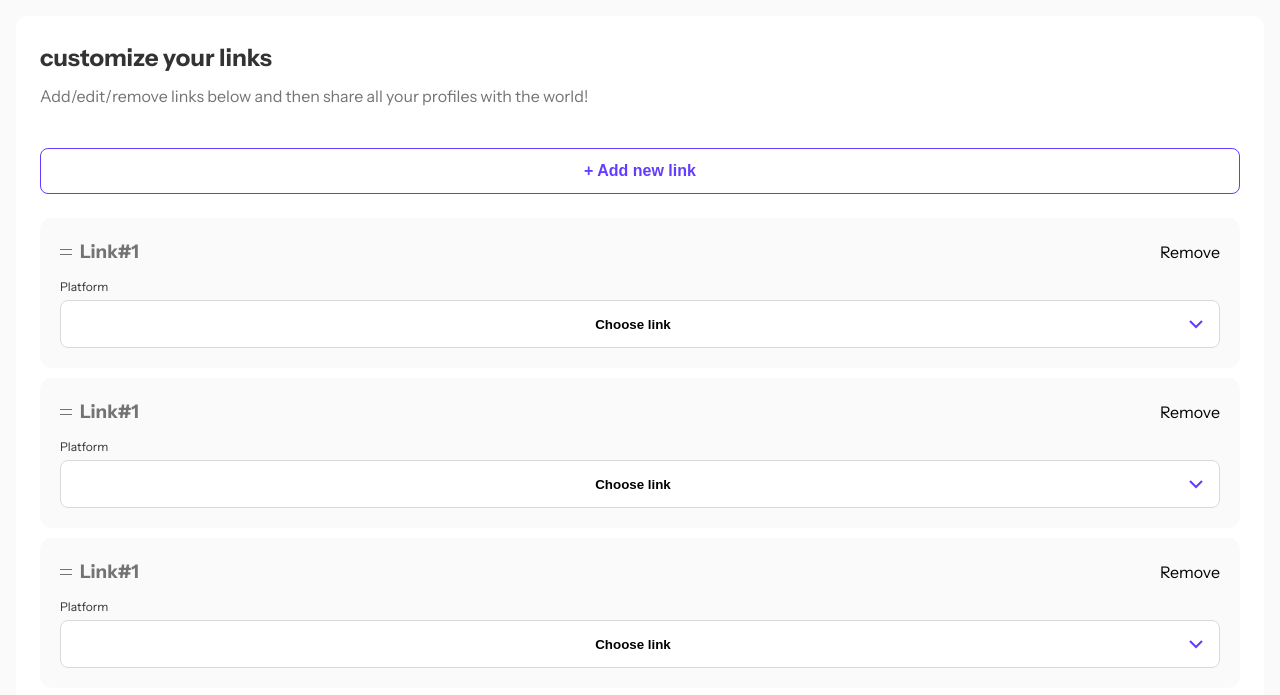
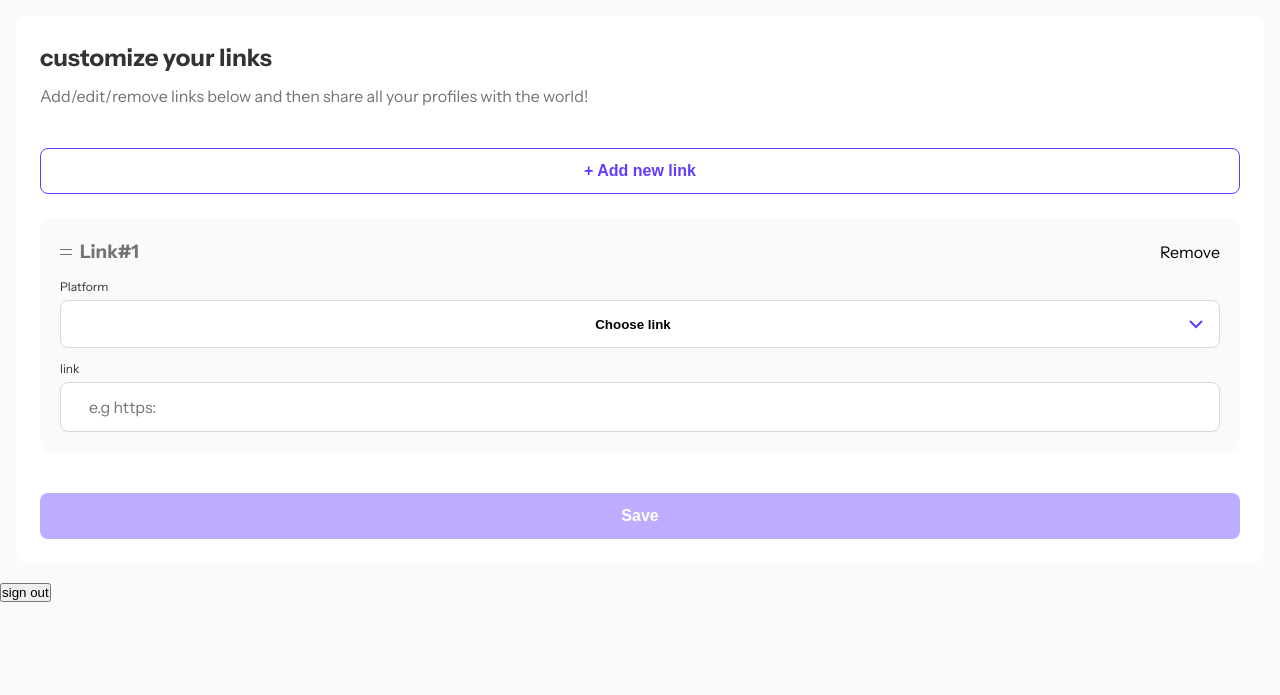
Before and after one commit to TazoTandilashvili/link-sharing, a website with bundled scripts: page profile.html in a window 1280 px wide. Both pictures are taken after a click on the button "+ Add new link". Shown: the part 77-772 px from the top of the page. Built offline with nearby package versions, Linux system fonts and the light colour scheme.

Commit message:
link-share-add ---link

```diff
--- a/profile.html
+++ b/profile.html
@@ -83,7 +83,7 @@
       <!-- !add links section -->
       <div class="add-link-section">
         <!-- todo links -->
-        <div class="link-lists">
+        <!-- <div class="link-lists">
           <div class="link-property">
             <div class="link-1">
               <img src="./assets/images/icon-drag-and-drop.svg" alt="" />
@@ -111,10 +111,7 @@
                 <h4>Frontend Mentor</h4>
               </div>
               <div href="#twitter">
-                <img
-                  src="./assets/images/icon-twitter.svg"
-                  alt="icon-twitter"
-                />
+                <img src="./assets/images/icon-devto.svg" alt="icon-twitter" />
                 <h4>twitter</h4>
               </div>
             </div>
@@ -167,7 +164,7 @@
               <input type="text" placeholder="e.g https:" class="link-input" />
             </div>
           </div>
-        </div>
+        </div> -->
       </div>
 
       <!-- <div class="line"></div> -->
--- a/scripts/main.js
+++ b/scripts/main.js
@@ -24,82 +24,6 @@ function backTologin() {
 
 // add new link
 const addnewLink = function () {
-  const containerMome = document.querySelector('.add-link-section');
-  const platformMome = document.querySelector('.choice-list');
-  const instructionSection = document.querySelector('.instruction-section');
-
-  // todo list div create
-  instructionSection.style.display = 'none';
-
-  const iconSrc = [
-    'GitHub',
-    'Frontend Mentor',
-    'Twitter',
-    'LinkedIn',
-    'YouTube',
-    'Facebook',
-    'Twitch',
-    'Dev.to',
-    'Codewars',
-    'Codepen',
-    'freeCodeCamp',
-    'GitLab',
-    'Hashnode',
-    'Stack Overflow'
-  ];
-
-
-  function generateIconSrc(iconName) {
-    return `
-        <div href="#${iconName.toLowerCase().replace(/\s+/g, '-')}" class="icon-item">
-            <img src="./assets/images/icon-${iconName.toLowerCase().replace(/\s+/g, '-')}.svg" alt="${iconName} icon" />
-            <h4>${iconName}</h4>
-        </div>
-    `;
-  }
-  function addNewLinkContainer() {
-    const choiceListContent = iconSrc.map(iconName => generateIconSrc(iconName)).join('');
-
-    const container = `
-    <div class="link-lists">
-        <div class="link-property">
-            <div class="link-1">
-                <img src="./assets/images/icon-drag-and-drop.svg" alt="" />
-                <h3 class="link-count">Link#1</h3>
-            </div>
-            <button class="remove-link">Remove</button>
-        </div>
-        <div class="platform-choice">
-            <h4 class="platform-names">Platform</h4>
-            <button class="dropdown-choose">
-                <img src="" alt="" id="choosed-icon" />
-                <h4 id="choosed-text">Choose link</h4>
-                <img src="./assets/images/icon-chevron-down.svg" alt="" />
-            </button>
-            <div class="choice-list">
-                ${choiceListContent}
-            </div>
-        </div>
-    </div>
-`;
-
-
-    // Insert the container into the DOM
-    const containerMome = document.querySelector('.add-link-section');
-    containerMome.insertAdjacentHTML('afterbegin', container);
-  }
-
-  // Example: Add multiple containers
-
-
-
-  iconSrc.forEach(iconSrcs => {
-    console.log(iconSrcs,)
-  })
-  // Construct the HTML structure using innerHTML
-  for (let i = 0; i < 3; i++) {
-    addNewLinkContainer();
-  }
 
   // todo remove button functionally
   const removeLinks = document.querySelectorAll('.remove-link');
@@ -116,37 +40,97 @@ const addnewLink = function () {
     })
   })
 
-  // todo dropdown choose link
-  const dropdownChoosBtns = document.querySelectorAll('.dropdown-choose');
-  const choiceList = document.querySelectorAll('.choice-list');
-  const aTags = document.querySelectorAll('.choice-list div');
-  dropdownChoosBtns.forEach(dropdownChoosBtn => {
-    dropdownChoosBtn.addEventListener('click', function () {
+  const instructionSection = document.querySelector('.instruction-section');
 
-      choiceList.forEach(choiceLists => {
-        choiceLists.style.display = "flex";
-      });
+  // todo list div create
+  instructionSection.style.display = 'none';
 
-      // Show only the corresponding choice list
-      const currentChoiceList = choiceLists[index];
-      currentChoiceList.style.display = "flex";
+  // Function to generate choice list HTML based on iconSrc array
+  function generateChoiceList() {
+    const iconSrc = [
+      'GitHub', 'Frontend Mentor', 'Twitter', 'LinkedIn', 'YouTube',
+      'Facebook', 'Twitch', 'Dev.to', 'Codewars', 'Codepen',
+      'freeCodeCamp', 'GitLab', 'Hashnode', 'Stack Overflow'
+    ];
 
-      aTags.forEach(aTag => {
-        aTag.addEventListener('click', function (event) {
-          event.preventDefault();
-          const choosedIcon = document.getElementById('choosed-icon');
-          const choosedText = document.getElementById('choosed-text');
+    return iconSrc.map(iconName => `
+      <div href="#${iconName.toLowerCase().replace(/\s+/g, '-')}" class="icon-item">
+          <img src="./assets/images/icon-${iconName.toLowerCase().replace(/\s+/g, '-')}.svg" alt="${iconName} icon" />
+          <h4>${iconName}</h4>
+      </div>
+  `).join('');
+  }
 
-          const imgElement = aTag.querySelector('img');
-          const textElement = aTag.querySelector('h4');
+  // Function to add a new link container with dynamic choice list
+  function addNewLinkContainer() {
+    // Create a container element
+    const container = document.createElement('div');
+    container.classList.add('link-lists');
 
-          const imgSrc = imgElement.getAttribute('src');
-          choosedText.textContent = textElement.textContent
-          choosedIcon.src = imgSrc;
-          currentChoiceList.style.display = "none";
-        });
+    // Construct the inner HTML for the container
+    container.innerHTML = `
+      <div class="link-property">
+          <div class="link-1">
+              <img src="./assets/images/icon-drag-and-drop.svg" alt="" />
+              <h3 class="link-count">Link#1</h3>
+          </div>
+          <button class="remove-link">Remove</button>
+      </div>
+      <div class="platform-choice">
+          <h4 class="platform-names">Platform</h4>
+          <button class="dropdown-choose">
+              <img src="" alt="" class="choosed-icon" />
+              <h4 class="choosed-text">Choose link</h4>
+              <img src="./assets/images/icon-chevron-down.svg" alt="" />
+          </button>
+          <div class="choice-list">
+              ${generateChoiceList()}
+          </div>
+      </div>
+      <div class="link-platform">
+            <h4 class="platform-names">link</h4>
+            <div class="link-inputField">
+              <input type="text" placeholder="e.g https:" class="link-input" />
+            </div>
+          </div>
+  `;
+
+    // Add event listener for the dropdown-choose button
+    const dropdownChooseBtn = container.querySelector('.dropdown-choose');
+    dropdownChooseBtn.addEventListener('click', function (event) {
+      event.stopPropagation();
+      const choiceList = container.querySelector('.choice-list');
+      choiceList.style.display = choiceList.style.display === 'flex' ? 'none' : 'flex';
+    });
+
+    // Add event listeners for each choice item
+    const choiceItems = container.querySelectorAll('.choice-list .icon-item');
+    choiceItems.forEach(item => {
+      item.addEventListener('click', function (event) {
+        event.preventDefault();
+        const choosedIcon = container.querySelector('.choosed-icon');
+        const choosedText = container.querySelector('.choosed-text');
+
+        const imgElement = item.querySelector('img');
+        const textElement = item.querySelector('h4');
+
+        const imgSrc = imgElement.getAttribute('src');
+        choosedIcon.src = imgSrc;
+        choosedText.textContent = textElement.textContent;
+
+        const choiceList = container.querySelector('.choice-list');
+        choiceList.style.display = 'none';
       });
     });
-  })
+
+    // Insert the container at the top of the .add-link-section
+    const containerMome = document.querySelector('.add-link-section');
+    const firstContainer = containerMome.firstChild;
+    containerMome.insertBefore(container, firstContainer);
+  }
+
+  // Example usage: Generating and inserting a new link list container
+  addNewLinkContainer();
+
 
 }
```
Also changed, not shown: assets/images/icon-dev.to.svg (renamed from assets/images/icon-devto.svg).
